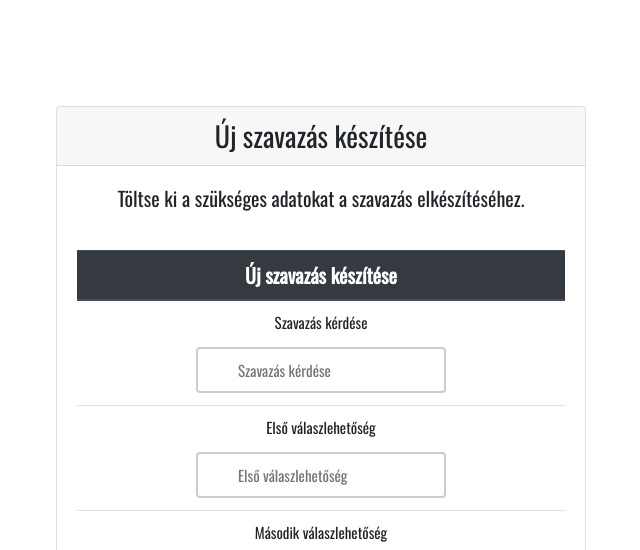
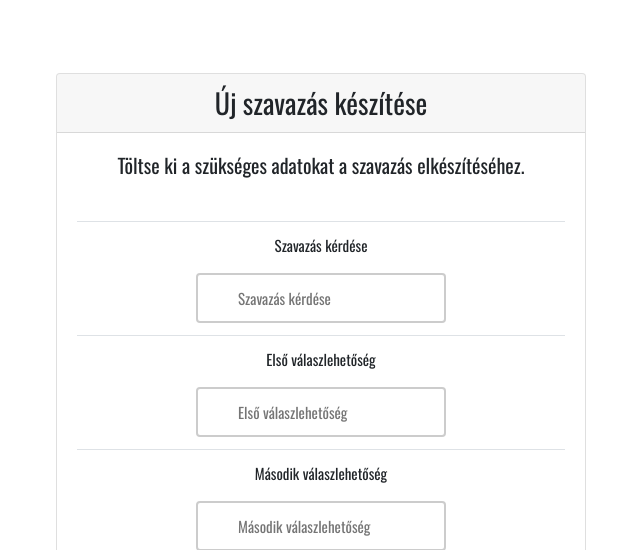
Before and after one commit to Negyszersult/Poll, a Flask app: template templates/createpoll.html in a window 1280 px wide. Shown: the part 56-606 px from the top of the page, without its empty margins (319-959 px from the left). Run offline with Flask 2, Linux system fonts and the light colour scheme; the template is opened without the code that fills it, so the values that code supplies are empty.

Commit message:
Update createpoll.html

```diff
--- a/templates/createpoll.html
+++ b/templates/createpoll.html
@@ -41,19 +41,16 @@
     </nav>
 
     <center>
-        <br><br>
+        <br>
         <form action="{{ url_for('createpoll') }}" method="POST">
             <div class="col-sm-6">
                 <div class="card">
                     <h3 class="card-header">Új szavazás készítése</h3>
                     <div class="card-body">
-                        <h5 class="card-title">Töltse ki a szükséges adatokat a szavazás elkészítéséhez.</p>
                         <table class="table">
-                            <thead class="thead-dark">
-                                <tr>
-                                    <th colspan="2" class="th-sm header" scope="col">Új szavazás készítése</th>
-                                </tr>
-                            </thead>
+                            <tr>
+                                <h5 class="card-title">Töltse ki a szükséges adatokat a szavazás elkészítéséhez.</h5>
+                            </tr>
                             <label for="question">
                                 <tr>
                                     <td><p class="create-p">Szavazás kérdése</p>
```
